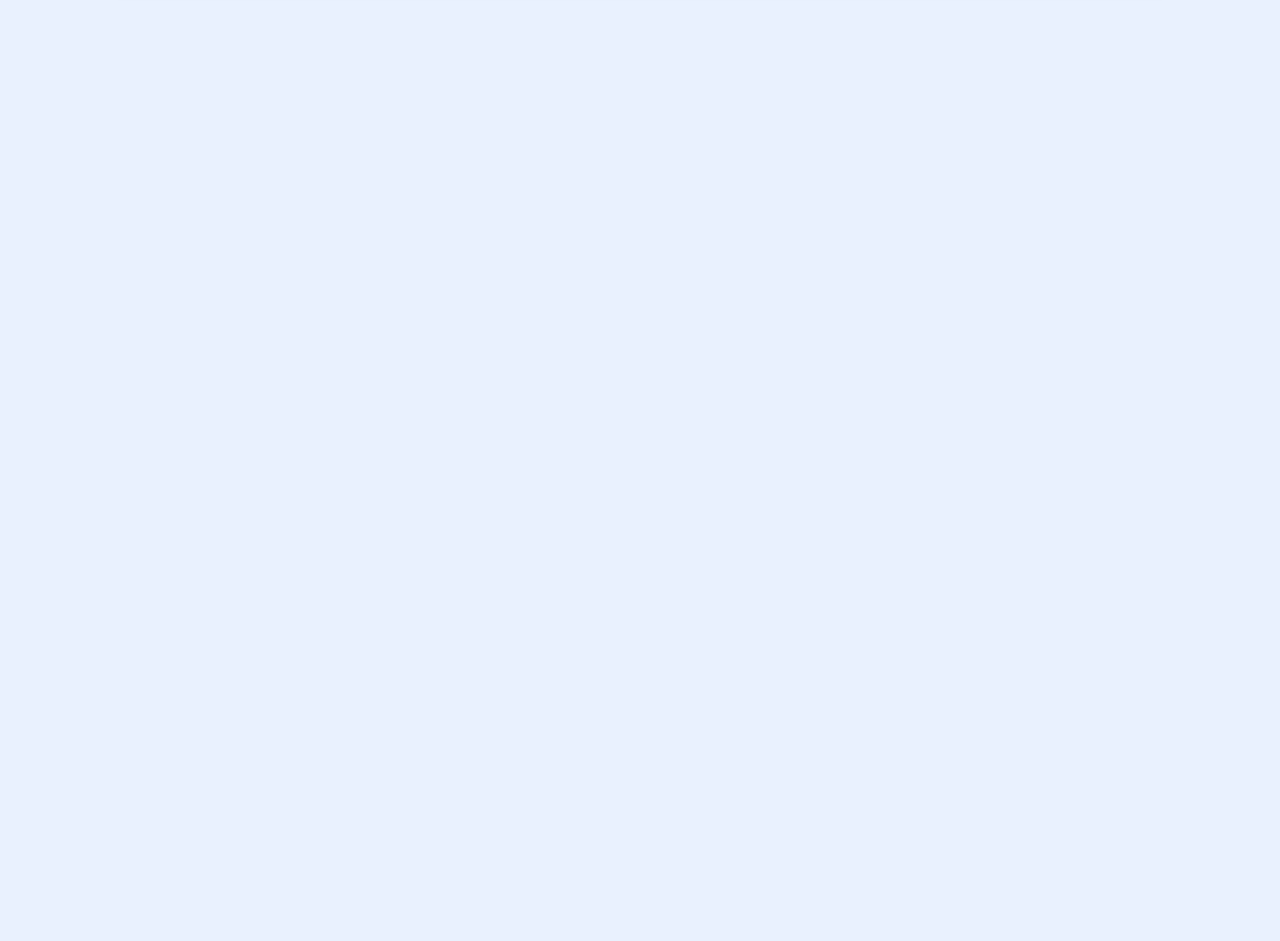
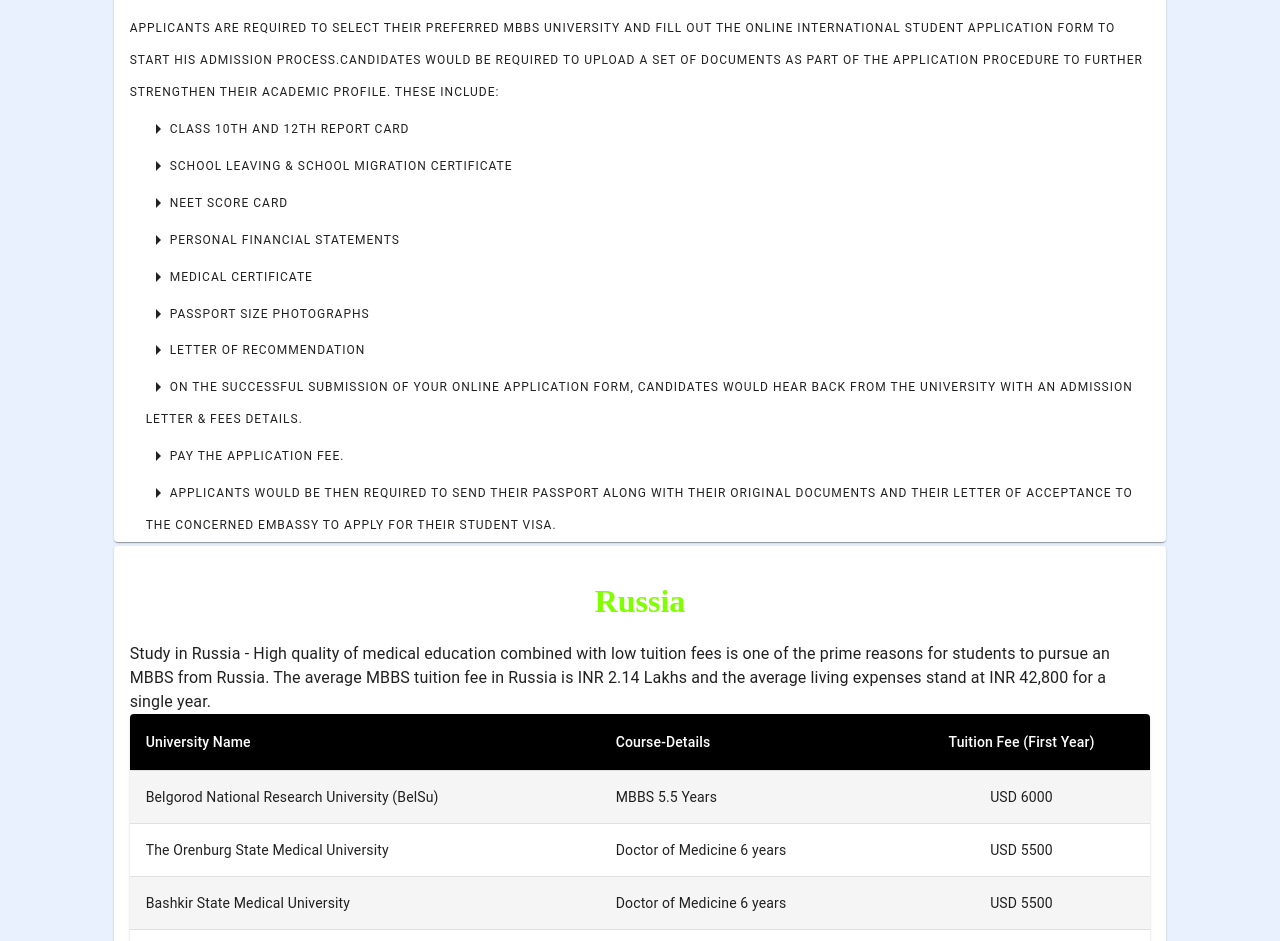
Before and after one commit to mohammad-shahid-uzb/Vite-React, a React (Vite) app: page / in a window 1280 px wide. Shown: the part 2391-3332 px from the top of the page. Before the commit the page ends 2412 px from the top, so only its background shows below. Built offline with nearby package versions, Linux system fonts and the light colour scheme.

Commit message:
table for fees

```diff
--- /dev/null
+++ b/src/components/FeesCard.tsx
@@ -0,0 +1,35 @@
+import Card from "@mui/material/Card";
+import CardActions from "@mui/material/CardActions";
+import CardContent from "@mui/material/CardContent";
+import Button from "@mui/material/Button";
+import Typography from "@mui/material/Typography";
+import ArrowRightIcon from "@mui/icons-material/ArrowRight";
+import Tables from "./Table";
+
+export default function FeesCard() {
+  return (
+    <Card sx={{ minWidth: 275 }}>
+      <CardContent>
+        <h1>Russia</h1>
+        <Typography>
+          Study in Russia - High quality of medical education combined with low
+          tuition fees is one of the prime reasons for students to pursue an
+          MBBS from Russia. The average MBBS tuition fee in Russia is INR 2.14
+          Lakhs and the average living expenses stand at INR 42,800 for a single
+          year.
+        </Typography>
+        <Tables />
+      </CardContent>
+      <CardActions>
+        <Typography>
+          <ArrowRightIcon style={{ position: "relative", top: "7px" }} />
+          all information are indicative and subject to check with concern
+          University
+        </Typography>
+        <Button size="small" style={{ top: "4px" }}>
+          More Info
+        </Button>
+      </CardActions>
+    </Card>
+  );
+}
--- a/src/components/Home.tsx
+++ b/src/components/Home.tsx
@@ -4,17 +4,20 @@
 import RecipeReviewCard from "./Card";
 import Paper from "@mui/material/Paper";
 import ArrowRightIcon from "@mui/icons-material/ArrowRight";
+import FeesCard from "./FeesCard";
 
 const HomePage = () => {
   return (
     <>
       <Grid
         templateColumns="repeat(12, 1fr)"
-        templateRows="repeat(4, auto)"
+        templateRows="repeat(6, auto)"
         templateAreas={`"header1 header2"
                   "main main"
                   "footer footer"
-                  "bottom bottom"`}
+                  "bottom bottom"
+                  "bottom1 bottom1"
+                  "bottom2 bottom2"`}
         gap="4"
       >
         <GridItem area={"header1"} colStart={2} colEnd={8}>
@@ -146,7 +149,64 @@
             <Typography variant="h5" m={2} textAlign={"left"}>
               Admission Process for Studying MBBS Overseas
             </Typography>
+            <Typography variant="overline" display="block" marginX={2}>
+              Applicants are required to select their preferred MBBS University
+              and fill out the online international student application form to
+              start his admission process.Candidates would be required to upload
+              a set of documents as part of the application procedure to further
+              strengthen their academic profile. These include:
+            </Typography>
+            <Typography variant="overline" display="block" marginX={4}>
+              <ArrowRightIcon style={{ position: "relative", top: "8px" }} />
+              Class 10th and 12th report card
+            </Typography>
+            <Typography variant="overline" display="block" marginX={4}>
+              <ArrowRightIcon style={{ position: "relative", top: "8px" }} />
+              School Leaving & School Migration Certificate
+            </Typography>
+            <Typography variant="overline" display="block" marginX={4}>
+              <ArrowRightIcon style={{ position: "relative", top: "8px" }} />
+              NEET Score Card
+            </Typography>
+            <Typography variant="overline" display="block" marginX={4}>
+              <ArrowRightIcon style={{ position: "relative", top: "8px" }} />
+              Personal Financial Statements
+            </Typography>
+            <Typography variant="overline" display="block" marginX={4}>
+              <ArrowRightIcon style={{ position: "relative", top: "8px" }} />
+              Medical Certificate
+            </Typography>
+            <Typography variant="overline" display="block" marginX={4}>
+              <ArrowRightIcon style={{ position: "relative", top: "8px" }} />
+              Passport Size Photographs
+            </Typography>
+            <Typography variant="overline" display="block" marginX={4}>
+              <ArrowRightIcon style={{ position: "relative", top: "8px" }} />
+              Letter of Recommendation
+            </Typography>
+            <Typography variant="overline" display="block" marginX={4}>
+              <ArrowRightIcon style={{ position: "relative", top: "8px" }} />
+              On the successful submission of your online application form,
+              candidates would hear back from the university with an admission
+              letter & Fees Details.
+            </Typography>
+            <Typography variant="overline" display="block" marginX={4}>
+              <ArrowRightIcon style={{ position: "relative", top: "8px" }} />
+              Pay the application fee.
+            </Typography>
+            <Typography variant="overline" display="block" marginX={4}>
+              <ArrowRightIcon style={{ position: "relative", top: "8px" }} />
+              Applicants would be then required to send their passport along
+              with their original documents and their letter of acceptance to
+              the concerned embassy to apply for their student visa.
+            </Typography>
           </Paper>
+        </GridItem>
+        <GridItem area={"bottom1"} colStart={2} colEnd={12}>
+          <FeesCard />
+        </GridItem>
+        <GridItem area={"bottom2"} colStart={2} colEnd={12}>
+          <FeesCard />
         </GridItem>
       </Grid>
     </>
--- /dev/null
+++ b/src/components/Table.tsx
@@ -0,0 +1,91 @@
+import { styled } from "@mui/material/styles";
+import Table from "@mui/material/Table";
+import TableBody from "@mui/material/TableBody";
+import TableCell, { tableCellClasses } from "@mui/material/TableCell";
+import TableContainer from "@mui/material/TableContainer";
+import TableHead from "@mui/material/TableHead";
+import TableRow from "@mui/material/TableRow";
+import Paper from "@mui/material/Paper";
+
+const StyledTableCell = styled(TableCell)(({ theme }) => ({
+  [`&.${tableCellClasses.head}`]: {
+    backgroundColor: theme.palette.common.black,
+    color: theme.palette.common.white,
+  },
+  [`&.${tableCellClasses.body}`]: {
+    fontSize: 14,
+  },
+}));
+
+const StyledTableRow = styled(TableRow)(({ theme }) => ({
+  "&:nth-of-type(odd)": {
+    backgroundColor: theme.palette.action.hover,
+  },
+  // hide last border
+  "&:last-child td, &:last-child th": {
+    border: 0,
+  },
+}));
+
+function createData(name: string, CourseDetails: string, Tuition: string) {
+  return { name, CourseDetails, Tuition };
+}
+
+const rows = [
+  createData(
+    "Belgorod National Research University (BelSu)",
+    "MBBS 5.5 Years",
+    "USD 6000"
+  ),
+  createData(
+    "The Orenburg State Medical University",
+    "Doctor of Medicine 6 years",
+    "USD 5500"
+  ),
+  createData(
+    "Bashkir State Medical University",
+    "Doctor of Medicine 6 years",
+    "USD 5500"
+  ),
+  createData(
+    "Bashkir State Medical University",
+    "Doctor of Medicine 6 years",
+    "USD 5500"
+  ),
+  createData(
+    "Bashkir State Medical University",
+    "Doctor of Medicine 6 years",
+    "USD 5500"
+  ),
+];
+
+export default function Tables() {
+  return (
+    <TableContainer component={Paper}>
+      <Table sx={{ minWidth: 700 }} aria-label="customized table">
+        <TableHead>
+          <TableRow>
+            <StyledTableCell>University Name</StyledTableCell>
+            <StyledTableCell align="left">Course-Details</StyledTableCell>
+            <StyledTableCell align="center">
+              Tuition Fee (First Year)
+            </StyledTableCell>
+          </TableRow>
+        </TableHead>
+        <TableBody>
+          {rows.map((row) => (
+            <StyledTableRow key={row.name}>
+              <StyledTableCell component="th" scope="row">
+                {row.name}
+              </StyledTableCell>
+              <StyledTableCell align="left">
+                {row.CourseDetails}
+              </StyledTableCell>
+              <StyledTableCell align="center">{row.Tuition}</StyledTableCell>
+            </StyledTableRow>
+          ))}
+        </TableBody>
+      </Table>
+    </TableContainer>
+  );
+}
```
